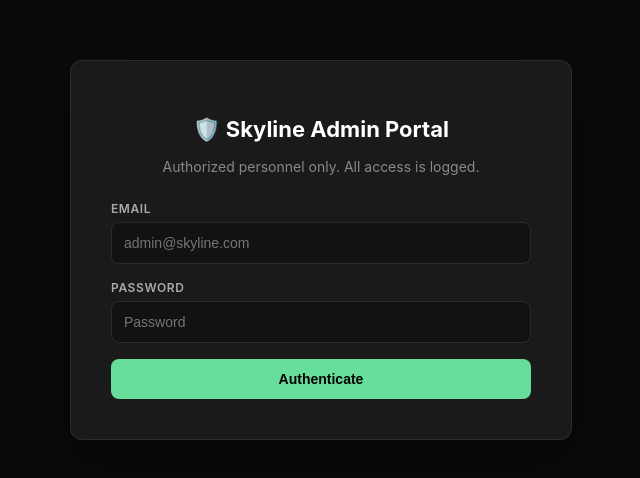
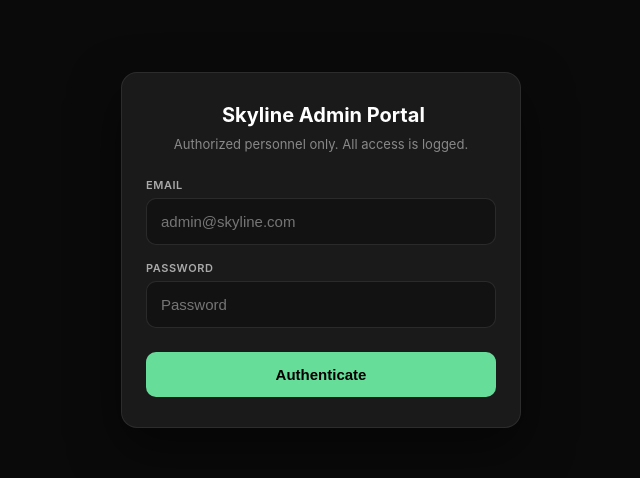
Before and after one commit to hab153/SkylineApp-backend-file, a website: page admin-portal.html in a window 1280 px wide. Shown: the part 150-628 px from the top of the page, without its empty margins (319-959 px from the left). Drawn offline with Linux system fonts and the light colour scheme; no server answers.

Commit message:
Refactor admin portal HTML and CSS styles

```diff
--- a/admin-portal.html
+++ b/admin-portal.html
@@ -2,9 +2,10 @@
 <html lang="en">
 <head>
     <meta charset="UTF-8">
-    <meta name="viewport" content="width=device-width, initial-scale=1.0">
+    <meta name="viewport" content="width=device-width, initial-scale=1.0, maximum-scale=1.0, user-scalable=no">
     <title>Skyline Admin Portal</title>
     <style>
+        * { box-sizing: border-box; margin: 0; padding: 0; }
         body {
             background: #0a0a0a;
             color: #f5f5f5;
@@ -12,32 +13,32 @@
             display: flex;
             align-items: center;
             justify-content: center;
-            height: 100vh;
-            margin: 0;
+            min-height: 100vh;
+            padding: 20px;
         }
         .container {
             background: #1a1a1a;
-            padding: 40px;
-            border-radius: 12px;
+            padding: 30px 24px;
+            border-radius: 16px;
             width: 100%;
-            max-width: 420px;
+            max-width: 400px;
             border: 1px solid rgba(255,255,255,0.08);
             box-shadow: 0 20px 50px rgba(0,0,0,0.5);
         }
-        h1 { font-size: 22px; margin-bottom: 8px; text-align: center; color: #fff; }
-        p { color: #888; font-size: 14px; margin-bottom: 24px; text-align: center; line-height: 1.5; }
-        label { display: block; font-size: 12px; color: #aaa; margin-bottom: 6px; text-transform: uppercase; letter-spacing: 0.05em; font-weight: 600; }
+        h1 { font-size: 20px; margin-bottom: 8px; text-align: center; color: #fff; font-weight: 700; }
+        p { color: #888; font-size: 13px; margin-bottom: 24px; text-align: center; line-height: 1.5; }
+        label { display: block; font-size: 11px; color: #aaa; margin-bottom: 6px; text-transform: uppercase; letter-spacing: 0.05em; font-weight: 600; }
         input {
             width: 100%;
             background: #121212;
             border: 1px solid rgba(255,255,255,0.1);
             color: #fff;
-            padding: 12px;
-            border-radius: 8px;
+            padding: 14px;
+            border-radius: 10px;
             margin-bottom: 16px;
-            box-sizing: border-box;
-            font-size: 14px;
+            font-size: 15px;
             transition: border-color 0.2s;
+            -webkit-appearance: none;
         }
         input:focus { outline: none; border-color: #66dd99; }
         button {
@@ -45,12 +46,13 @@
             background: #66dd99;
             color: #000;
             border: none;
-            padding: 12px;
-            border-radius: 8px;
+            padding: 14px;
+            border-radius: 10px;
             font-weight: 700;
             cursor: pointer;
-            font-size: 14px;
+            font-size: 15px;
             transition: opacity 0.2s;
+            margin-top: 8px;
         }
         button:hover:not(:disabled) { opacity: 0.9; }
         button:disabled { opacity: 0.5; cursor: not-allowed; }
@@ -62,11 +64,11 @@
             color: #ffbb44;
             font-size: 12px;
             padding: 12px;
-            border-radius: 6px;
+            border-radius: 8px;
             margin-bottom: 20px;
             text-align: center;
         }
-        .hidden { display: none; }
+        .hidden { display: none !important; }
     </style>
 </head>
 <body>
@@ -91,7 +93,7 @@
 
         <!-- LOGIN VIEW -->
         <div id="loginView" class="hidden">
-            <h1>🛡️ Skyline Admin Portal</h1>
+            <h1>️ Skyline Admin Portal</h1>
             <p>Authorized personnel only. All access is logged.</p>
             <form id="loginForm">
                 <label>Email</label>
@@ -206,4 +208,4 @@
         checkPortalState();
     </script>
 </body>
-        </html>
+</html>
```
